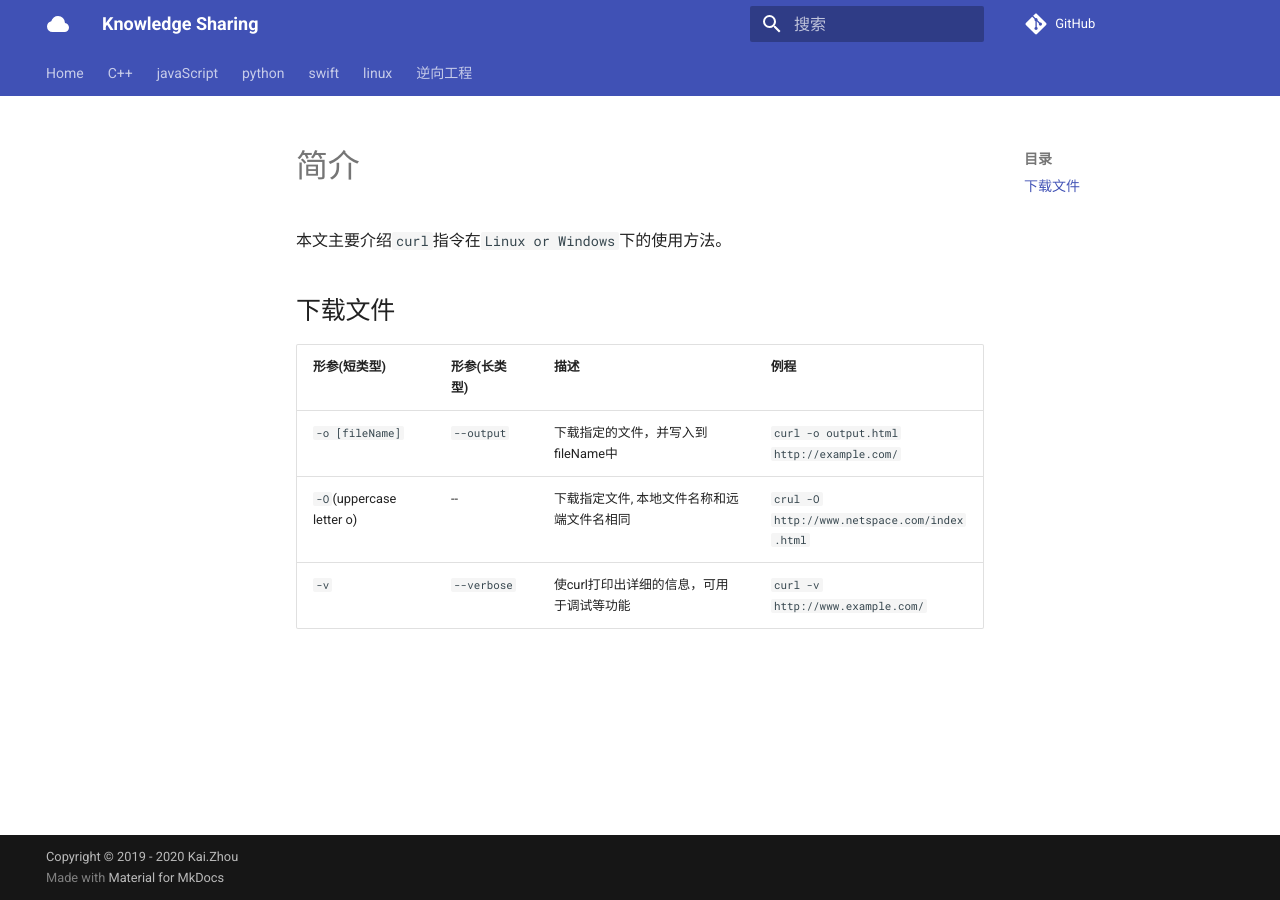
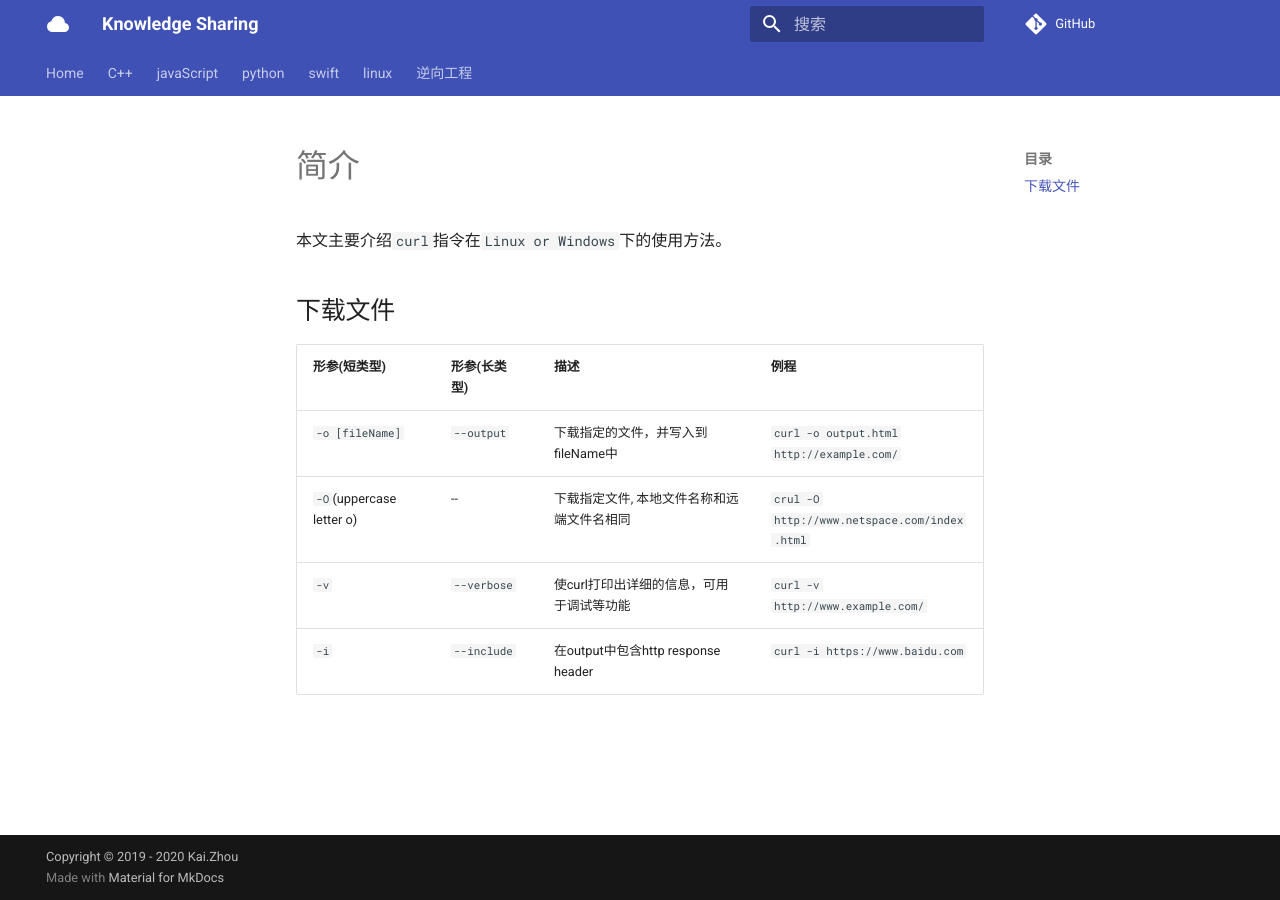
Before and after one commit to zhoukaidev/ks_blog, an MkDocs documentation site: the page built from docs/shell/linux/tools/curl.md, in a window 1280 px wide. Built offline with MkDocs 1.6.1 and Material for MkDocs 9.7.7, drawn with Linux system fonts in a browser that asks for light colours; comment, search, counter and statistics services are not loaded.

Commit message:
Update curl.md

```diff
--- a/docs/shell/linux/tools/curl.md
+++ b/docs/shell/linux/tools/curl.md
@@ -9,3 +9,4 @@
 | `-o [fileName]` | `--output`  |下载指定的文件，并写入到fileName中 | `curl -o output.html http://example.com/` |
 | `-O`(uppercase letter o) | -- |下载指定文件, 本地文件名称和远端文件名相同  | `crul -O http://www.netspace.com/index.html` |
 | `-v`       | `--verbose` | 使curl打印出详细的信息，可用于调试等功能  | `curl -v http://www.example.com/` |
+| `-i`   | `--include`   | 在output中包含http response header   |  `curl -i https://www.baidu.com`  |
```
